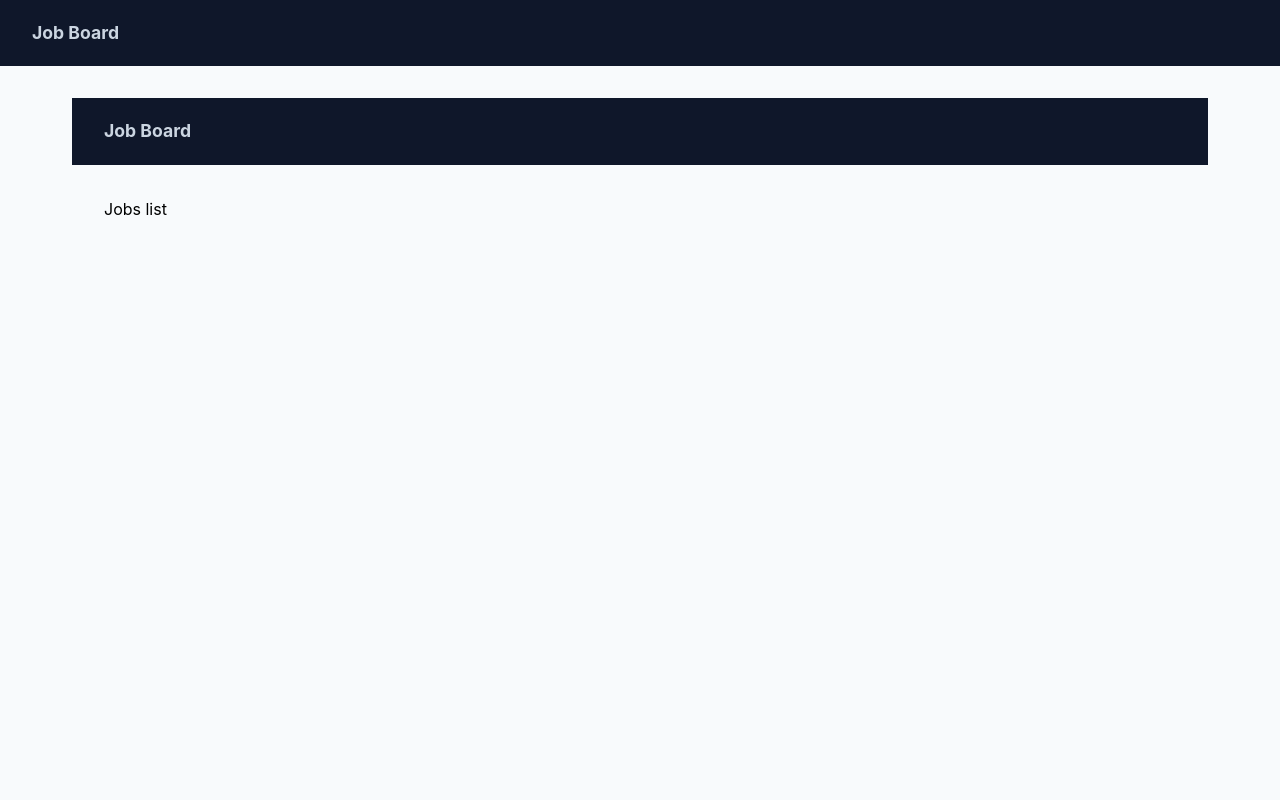
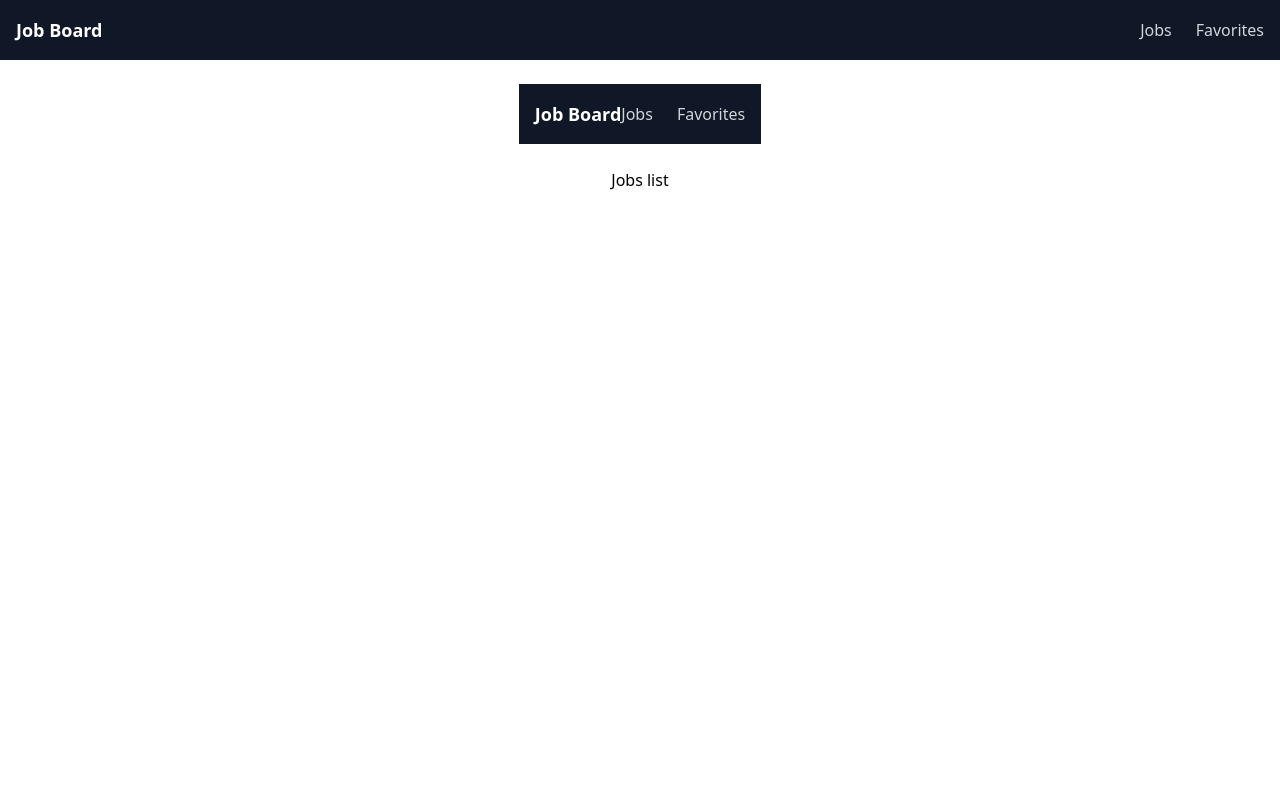
Before and after one commit to apekul/job-board-angular, an Angular app: page /jobs in a window 1280 px wide. Shown: the top 800 px of the page. Built offline with nearby package versions, Linux system fonts and the light colour scheme.

Commit message:
task: refactor MainLayout and add HeaderComponent and FooterComponent

```diff
--- a/src/app/layouts/app-layout/main-layout.css
+++ b/src/app/layouts/app-layout/main-layout.css
@@ -2,66 +2,4 @@
   display: flex;
   flex-direction: column;
   min-height: 100vh;
-  font-family:
-    Inter,
-    ui-sans-serif,
-    system-ui,
-    -apple-system,
-    BlinkMacSystemFont,
-    'Segoe UI',
-    sans-serif;
-  background: #f8fafc;
 }
-
-.page-header {
-  display: flex;
-  align-items: center;
-  justify-content: space-between;
-  gap: 1rem;
-  padding: 1.25rem 2rem;
-  background: #0f172a;
-  color: #ffffff;
-}
-
-.brand {
-  font-size: 1.1rem;
-  font-weight: 700;
-}
-
-.page-nav {
-  display: flex;
-  gap: 1rem;
-  flex-wrap: wrap;
-}
-
-.nav-link {
-  color: #cbd5e1;
-  text-decoration: none;
-}
-
-.nav-link:hover {
-  color: #ffffff;
-}
-
-.page-body {
-  flex: 1;
-  width: 100%;
-  padding: 2rem;
-  max-width: 1200px;
-  margin: 0 auto;
-  box-sizing: border-box;
-}
-
-.page-footer {
-  padding: 1rem 2rem;
-  text-align: start;
-  background: #111827;
-  color: #94a3b8;
-}
-
-@media (max-width: 640px) {
-  .page-header {
-    flex-direction: column;
-    align-items: flex-start;
-  }
-}
--- a/src/app/layouts/app-layout/main-layout.html
+++ b/src/app/layouts/app-layout/main-layout.html
@@ -1,11 +1,7 @@
-<header class="page-header">
-  <nav class="page-nav">
-    <a routerLink="/" class="nav-link brand">Job Board</a>
-  </nav>
-</header>
+<app-header />
 
-<main class="page-body">
+<main class="max-w-7xl mx-auto px-4 flex-1 py-6">
   <router-outlet />
 </main>
 
-<footer class="page-footer">© 2026 Job Board</footer>
+<app-footer />
--- a/src/app/layouts/app-layout/main.layout.ts
+++ b/src/app/layouts/app-layout/main.layout.ts
@@ -1,10 +1,12 @@
 import { Component } from '@angular/core';
-import { RouterLink, RouterOutlet } from '@angular/router';
+import { RouterOutlet } from '@angular/router';
+import { HeaderComponent } from '../header/header.component';
+import { FooterComponent } from '../footer/footer.component';
 
 @Component({
   standalone: true,
   selector: 'app-main-layout',
-  imports: [RouterOutlet, RouterLink],
+  imports: [RouterOutlet, HeaderComponent, FooterComponent],
   templateUrl: './main-layout.html',
   styleUrls: ['./main-layout.css'],
 })
--- /dev/null
+++ b/src/app/layouts/footer/footer.component.ts
@@ -0,0 +1,10 @@
+import { Component } from '@angular/core';
+
+@Component({
+  selector: 'app-footer',
+  standalone: true,
+  template: `<footer class="bg-gray-900 text-gray-400 text-center py-4 text-sm">Job Board {{ currentYear }}</footer>`,
+})
+export class FooterComponent {
+  currentYear = new Date().getFullYear();
+}
--- /dev/null
+++ b/src/app/layouts/header/header.component.html
@@ -0,0 +1,52 @@
+<header class="bg-gray-900 text-white">
+  <div class="max-w-7xl mx-auto px-4 py-4 flex items-center justify-between">
+    <a routerLink="/jobs" class="text-lg font-bold text-white hover:text-gray-200">
+      Job Board
+    </a>
+
+    <!-- Desktop nav -->
+    <nav class="hidden md:flex gap-6">
+      <a
+        routerLink="/jobs"
+        routerLinkActive="text-emerald-400"
+        [routerLinkActiveOptions]="{ exact: false }"
+        class="text-gray-300 hover:text-white transition-colors"
+      >Jobs</a>
+      <a
+        routerLink="/favorites"
+        routerLinkActive="text-emerald-400"
+        class="text-gray-300 hover:text-white transition-colors"
+      >Favorites</a>
+    </nav>
+
+    <!-- Hamburger (mobile only) -->
+    <button
+      class="md:hidden flex flex-col gap-1.5 p-2"
+      (click)="toggleMenu()"
+      aria-label="Toggle menu"
+    >
+      <span class="block w-6 h-0.5 bg-white"></span>
+      <span class="block w-6 h-0.5 bg-white"></span>
+      <span class="block w-6 h-0.5 bg-white"></span>
+    </button>
+  </div>
+
+  <!-- Mobile menu -->
+  @if (isMenuOpen()) {
+    <nav class="md:hidden bg-gray-800 px-4 py-3 flex flex-col gap-3">
+      <a
+        routerLink="/jobs"
+        routerLinkActive="text-emerald-400"
+        [routerLinkActiveOptions]="{ exact: false }"
+        class="text-gray-300 hover:text-white transition-colors"
+        (click)="toggleMenu()"
+      >Jobs</a>
+      <a
+        routerLink="/favorites"
+        routerLinkActive="text-emerald-400"
+        class="text-gray-300 hover:text-white transition-colors"
+        (click)="toggleMenu()"
+      >Favorites</a>
+    </nav>
+  }
+</header>
--- /dev/null
+++ b/src/app/layouts/header/header.component.ts
@@ -0,0 +1,15 @@
+import { Component, signal } from '@angular/core';
+import { RouterLink, RouterLinkActive } from '@angular/router';
+
+@Component({
+  selector: 'app-header',
+  standalone: true,
+  imports: [RouterLink, RouterLinkActive],
+  templateUrl: './header.component.html',
+})
+export class HeaderComponent {
+  isMenuOpen = signal(false);
+  toggleMenu() {
+    this.isMenuOpen.update((v) => !v);
+  }
+}
```
